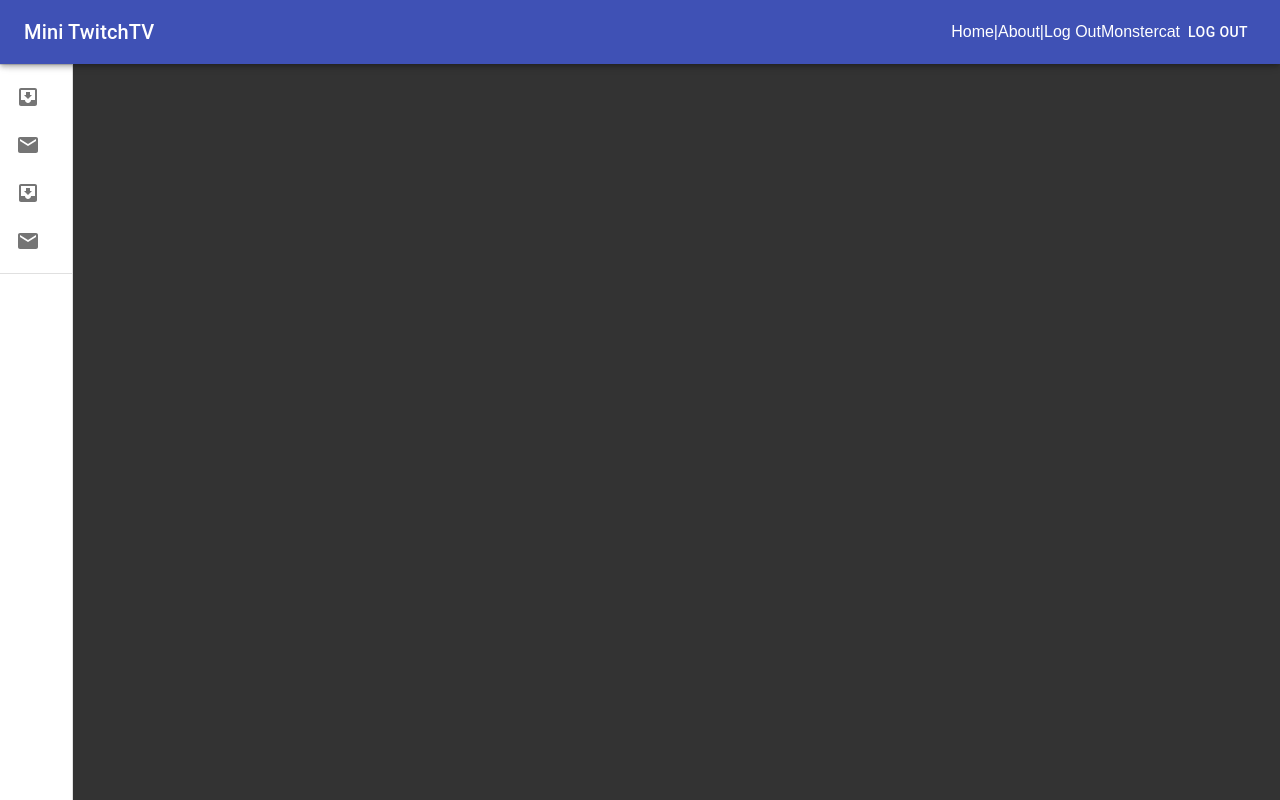
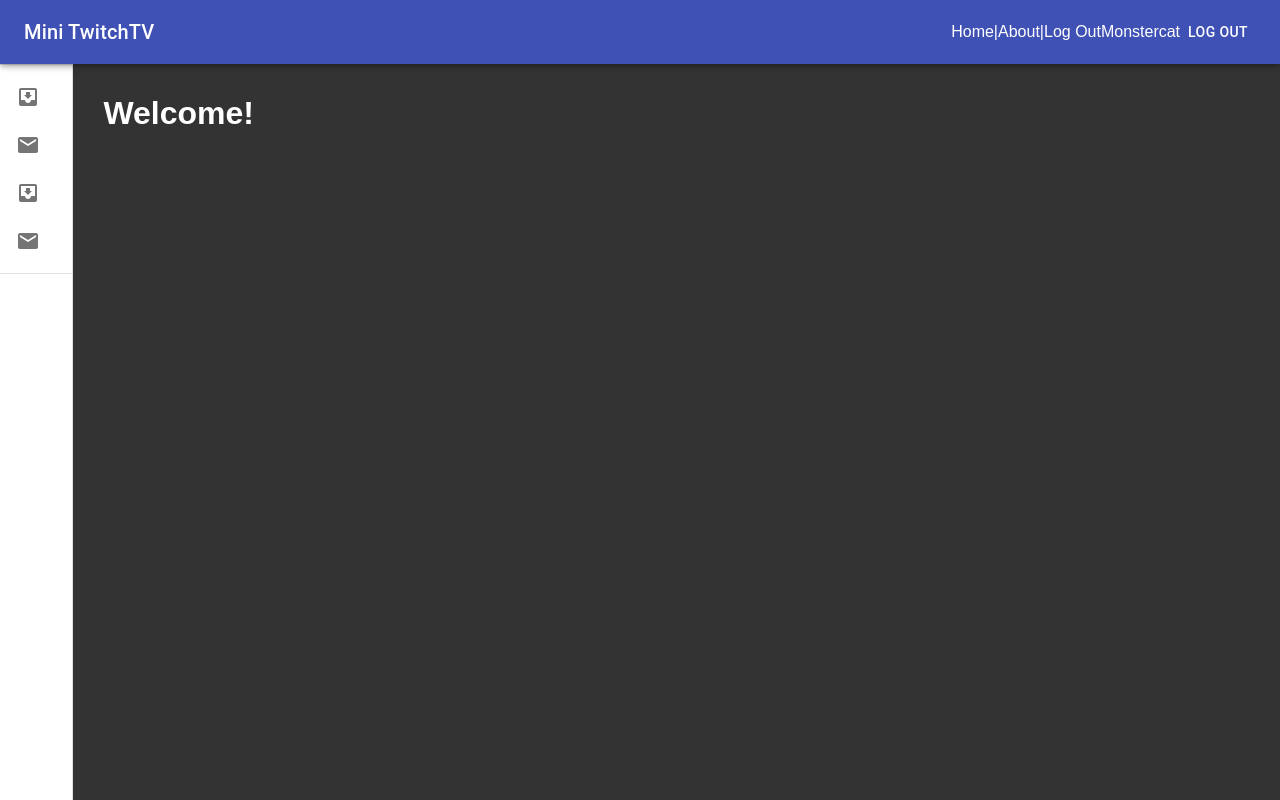
Before and after one commit to taloncjones/Mini_TTV, a React (Create React App) app: page / in a window 1280 px wide. Built offline with nearby package versions, Linux system fonts and the light colour scheme; no server answers.

Commit message:
Add style and themes to main content

```diff
--- a/src/App.js
+++ b/src/App.js
@@ -1,6 +1,6 @@
 import React, { Component } from 'react';
 import { BrowserRouter as Router, Route, Switch, Redirect } from 'react-router-dom';
-import { withStyles, withTheme } from '@material-ui/core/styles';
+import { withStyles } from '@material-ui/core/styles';
 import axios from 'axios';
 import LayoutJoiner from './components/layout/LayoutJoiner';
 import About from './components/pages/About';
@@ -12,9 +12,21 @@ import PropTypes from 'prop-types';
 
 import './App.css';
 
-const styles = ({
+const styles = theme => ({
   root: {
     display: 'flex',
+  },
+  toolbar: {
+    display: 'flex',
+    alignItems: 'center',
+    justifyContent: 'flex-end',
+    padding: theme.spacing(0, 1),
+    ...theme.mixins.toolbar,
+  },
+  content: {
+    marginLeft: theme.spacing(9) + 1,
+    flexGrow: 1,
+    padding: theme.spacing(3),
   },
 });
 
@@ -108,6 +120,8 @@ class App extends Component {
         <div className="App">
           <div className={classes.root}>
             <LayoutJoiner loggedIn={this.state.loggedIn} streams={this.state.streams} games={this.state.games} follows={this.state.follows} />
+            <main className={classes.content}>
+              <div className={classes.toolbar} />
             <Switch>
               <Route path="/login">
                 <LogIn profileInfo={this.state.profileInfo} />
@@ -118,6 +132,7 @@ class App extends Component {
                 <h1>Welcome!</h1>
               </Route>/>
             </Switch>
+            </main>
           </div>
         </div>
       </Router>
```
